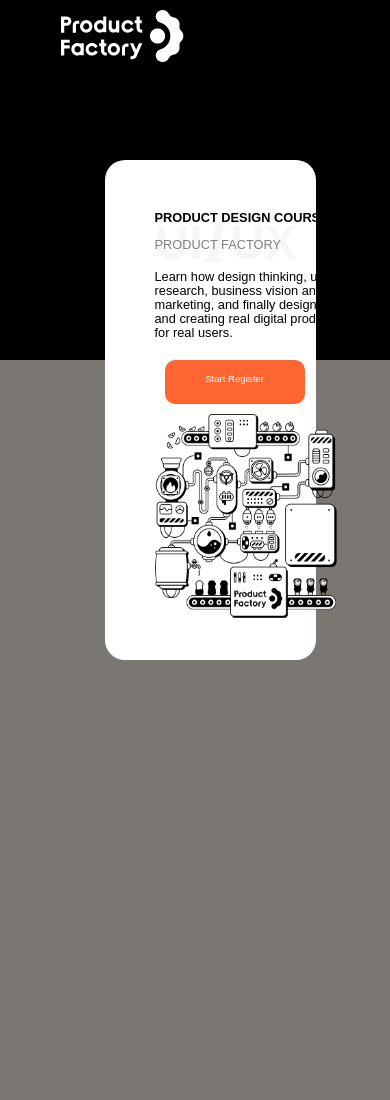
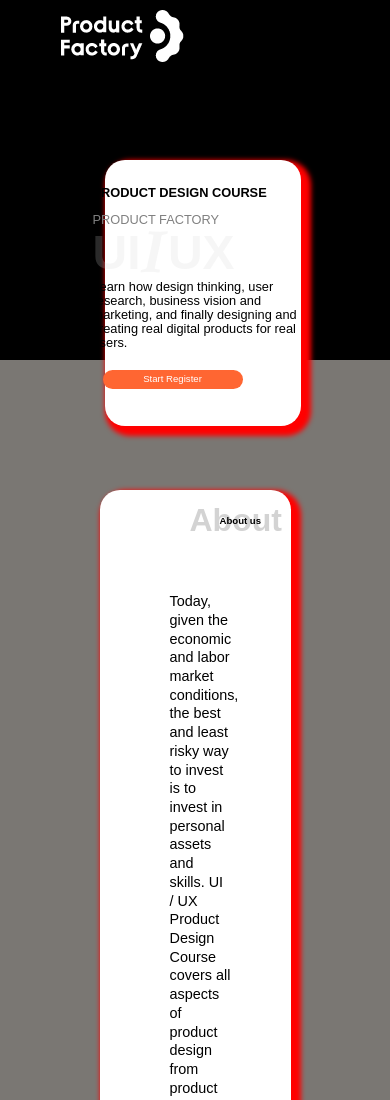
Before and after one commit to thoraf20/Decagon-Front-end, a plain HTML site: page index.html in a window 390 px wide. Shown: the top 1100 px of the page. Before the commit the page ends 844 px from the top, so only its background shows below. Drawn offline with Linux system fonts and the light colour scheme.

Commit message:
updated with mobile responsiveness

```diff
--- a/index.html
+++ b/index.html
@@ -61,12 +61,50 @@
 
                     <button class ="start-button">Start Register</button>
 
+                </div>
+                <div class="right-section1">
+                    <img src="images/kia ux course.png" class ="first-image" alt="">
+                </div>
+            </div>
+
+
+            <div class="about-section">
+                <img src = "images/Group 826.png" class = "second-image">
+
+                <div class="about-header">
+
+                    <div class="about-parent">
+                        <div class="about">
+                            <p>About</p>
+                        </div>
+                        <div class="about-us">
+                            <p>About us</p>
+                        </div>
+                    </div>
+
+                    <div class="third-image">
+                        <div class="facebook">
+                            <img src="images/facebook-square-brands.png" style="margin-bottom:10px">
+                        </div>
+                        <div class="twitter">
+                            <img src ="images/twitter-brands.png" style="margin-bottom:10px">
+                        </div>
+                        <div class="insta">
+                            <img src ="images/instagram-brands(1).png" >
+                        </div>
+
+                    </div>
+
+                </div>
 
 
 
-                </div>
-                <div class="right-section1">
-                    <img src="images/kia ux course.png" class ="first-image" alt="">
+
+                <div class="about-text">
+                    Today, given the economic and labor market conditions, the best and least risky way to invest is to invest in personal assets and skills.
+                        UI / UX Product Design Course covers all aspects of product design from product thinking and design to user-centric research and product research and business vision and digital marketing to product designers and creators, designing the end-user experience and interface of the product and how to deliver it. Includes.
+                        In this course, we have tried to use the presence of successful and experienced experts in each of the above mentioned areas to engage in more specialized interaction as a mentor. This course is project-oriented and participants in several product teams are working to improve their product quality. And then start competing with other teams in a healthy, learning-filled competition.
+                        Finally, after the final exam and competition, participants will be awarded a Certificate of Product Factory certification.
                 </div>
 
             </div>
--- a/styles.css
+++ b/styles.css
@@ -154,13 +154,13 @@
     margin-top: 26px;
     line-height: 1.8em;
     font-size:1.2em;
-    width:75%;
+     width:75%;
 }
 
 .start-button{
     margin-top: 30px;
     margin-left:10px;
-    font-size:0.8em;
+    font-size:1em;
     width: 270px;
     padding :20px;
     padding-bottom: 30px;;
@@ -172,6 +172,70 @@
     background-color:#ff6632;
     color:white;
 }
+
+/*ABOUT-SECTION*/
+.about-section{
+    background-color:white;
+    margin-top:200px;
+    margin-left: 80px;
+    margin-right:80px;
+    height:400px;
+    border-radius: 20px;
+    padding: 80px;
+    position: relative;
+    z-index: 1;
+}
+
+.second-image{
+    width: 40%;
+    margin-top: -190px;
+    position: absolute;
+    z-index: 2;
+}
+
+.about-header{
+    display:flex;
+    justify-content: space-between;
+    margin-top:30px;
+}
+
+.about-parent{
+
+}
+.about{
+    font-size: 5em;
+    font-weight: bolder;
+    margin-top:-138px;
+    margin-left:500px;
+    color:lightgrey;
+    /* position:relative; */
+    z-index:1;
+    padding-left:-200px;
+}
+
+.about-us{
+    font-size:1.4em;
+    font-weight: bolder;
+    position:absolute;
+    z-index: 2;
+    margin-top:-155px;
+    margin-left: 500px;
+    padding-left:60px;
+}
+
+.third-image{
+    height:20%;
+    margin-top: -70px;
+    margin-right:30px;
+}
+
+.about-text{
+    margin-top: -17px;
+    line-height:1.8;
+    font-size:1.1em;
+}
+
+
 
 
 
@@ -223,22 +287,24 @@
     .SECTION1{
         display:flex;
         flex-wrap: wrap;
-        justify-content: space-between;
+        justify-content: center;
         background-color:white;
         margin-top:-200px;
         margin-bottom:20px;
         margin-left: 85px;
-        margin-right:55px;
+        margin-right:70px;
         height:100%;
         border-radius: 20px;
-        padding: 50px;
+        padding: 70px;
+        padding-bottom:40px;
         position: relative;
         z-index: 2;
+        box-shadow: 5px 5px 5px 5px red;
 
     }
 
     .first-image{
-        display:block;
+        display:none;
         width: 130%;
         height:110%;
         margin-right:200px;
@@ -254,9 +320,11 @@
 
     .product-design{
         margin-right: 10px;
+        margin-top: -45px;
         font-size: .8em;
         font-weight: bolder;
         width:150%;
+
     }
 
     .product-factory{
@@ -265,13 +333,14 @@
         color:gray;
         position: absolute;
         z-index: 2;
+
     }
 
     .product-text{
         margin-top: -45px;
         line-height: 1.1em;
         font-size:.8em;
-        width:130%;
+        width:150%;
     }
 
     .UIUX{
@@ -281,17 +350,17 @@
         height:100px;
         font-size: 3em;
         font-weight: bolder;
-        margin-top:-10px;
+        margin-top:25px;
         color:lightgrey;
     }
 
     .start-button{
         margin-top: 20px;
-        margin-bottom: 20px;
+        margin-bottom: -35px;
         font-size:0.6em;
         width: 140px;
-        padding :13px;
-        padding-bottom: 20px;
+        padding :3px;
+        padding-bottom: 5px;
         border-top-left-radius:10px;
         border-top-right-radius:10px;
         border-bottom-left-radius:10px;
@@ -300,5 +369,106 @@
         color:white;
     }
 
+    /*ABOUT-SECTION*/
+
+    .about-section{
+    background-color:white;
+    margin-top:18%;
+    margin-left: 80px;
+    margin-right:80px;
+    height:100%;
+    border-radius: 20px;
+    padding: 70px;
+    position: relative;
+    z-index: 1;
+    box-shadow: 5px 5px 5px 5px red;
 
 }
+.second-image{
+    display:none ;
+    width: 40%;
+    margin-top: -190px;
+    position: absolute;
+    z-index: 2;
+}
+
+.about-header{
+    display:flex;
+    justify-content: space-between;
+    margin-top:30px;
+    margin-left: 20px;
+
+
+}
+
+.about-text{
+    margin-top: 5%;
+    margin-left:.1%;
+    padding-left:-35px;
+    line-height:1.3em;
+    font-size:0.9em;
+    width:120%;
+
+}
+
+
+.about-parent{
+    margin-left:-500px;
+
+}
+
+.about{
+    font-size: 2em;
+    font-weight: bolder;
+    margin-top:-120px;
+    margin-left:500px;
+    color:lightgrey;
+    /* position:relative; */
+    z-index:1;
+    padding-left:-200px;
+}
+
+.about-us{
+    font-size:.6em;
+    font-weight: bolder;
+    position:absolute;
+    z-index: 2;
+    margin-top:-65px;
+    margin-left: 470px;
+    padding-left:60px;
+}
+
+.third-image{
+    height:10%;
+    margin-top: -70px;
+    margin-right:-35px;
+}
+
+.facebook{
+    margin-top: -20px;
+    height:50%;
+}
+.facebook img{
+    width:50%;
+    padding-bottom: 2%;
+}
+
+.twitter{
+    margin-top: -10px;
+    height:50%;
+}
+.twitter img{
+    width:50%;
+    padding-bottom: 2%;
+}
+
+.insta{
+    margin-top: -10px;
+    height:50%;
+}
+.insta img{
+    width:50%;
+    padding-bottom: 2%;
+}
+
+}
```
